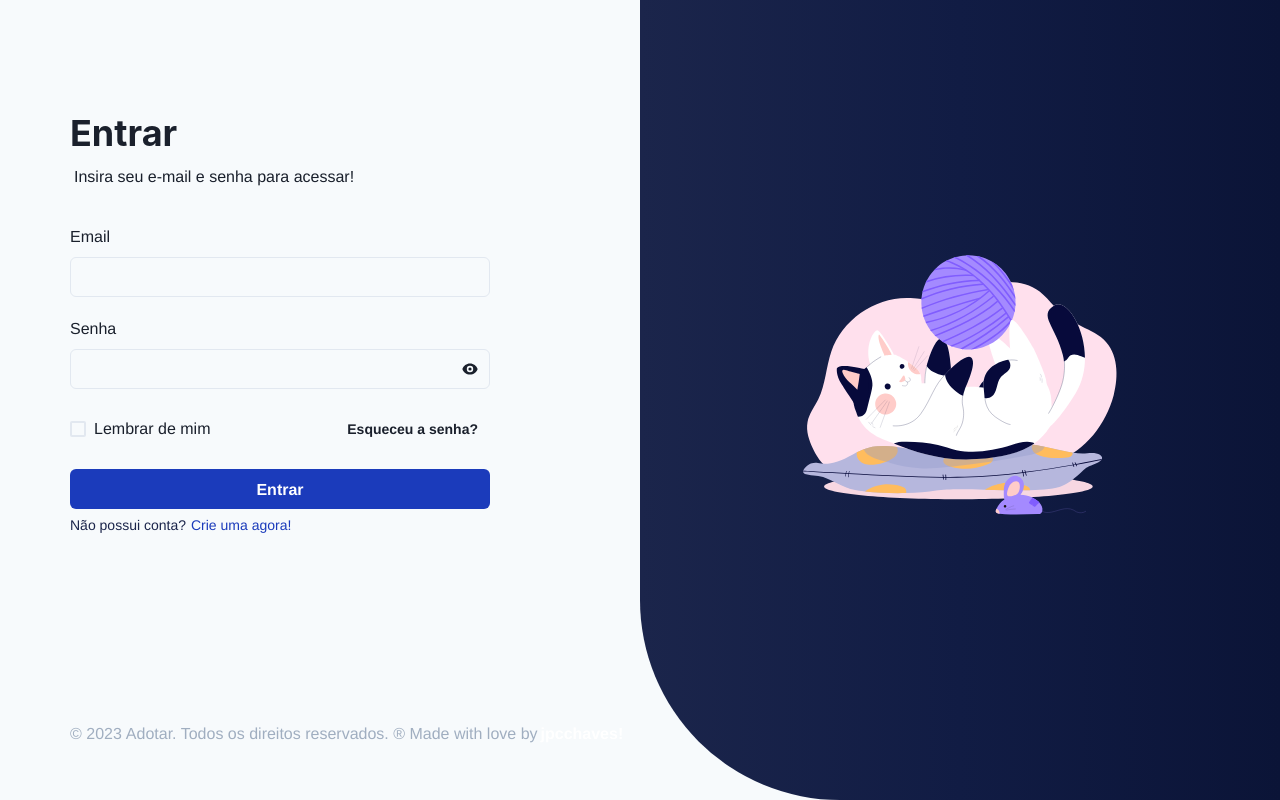
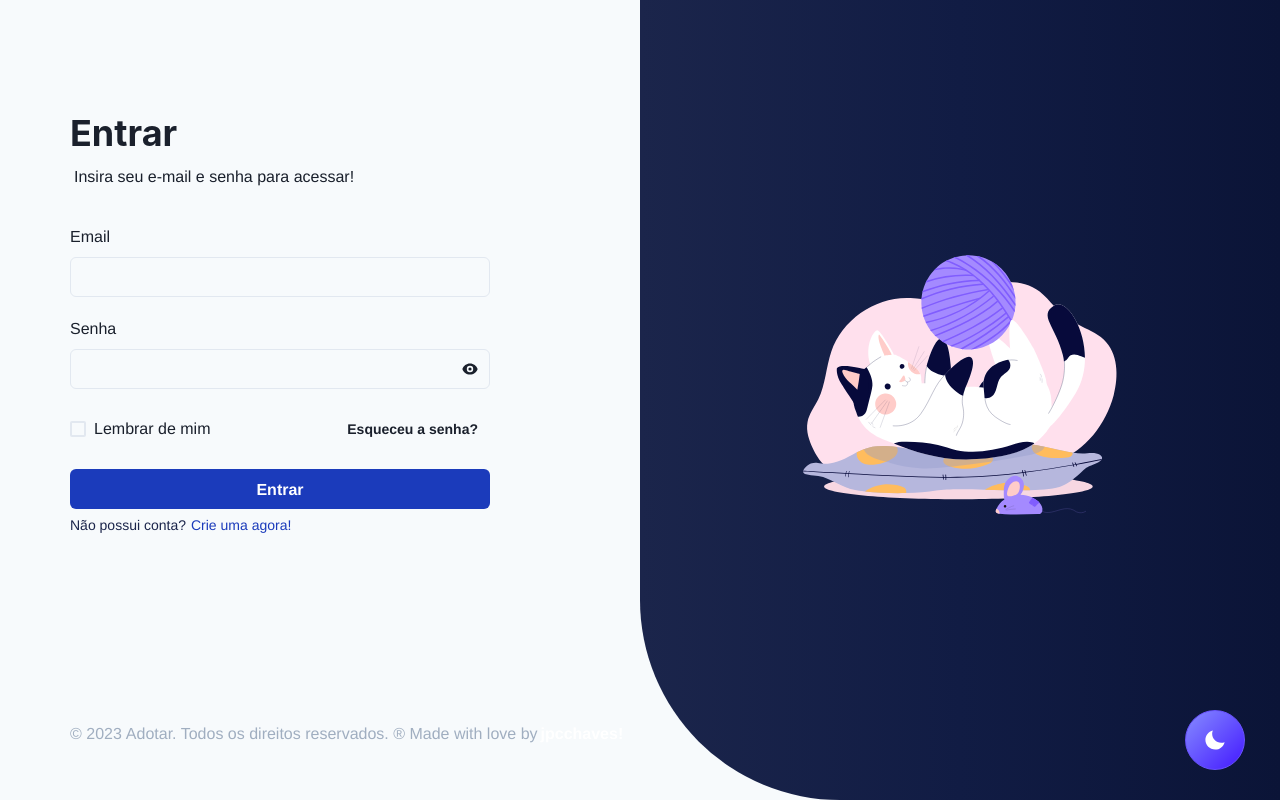
Before and after one commit to netosantosbr/adotar-front, a React (Vite) app: page /auth in a window 1280 px wide. Built offline with nearby package versions, Linux system fonts and the light colour scheme; no server answers.

Commit message:
feat: add theme toggle in auth layout

```diff
--- a/src/app/layout/auth/AuthLayout.tsx
+++ b/src/app/layout/auth/AuthLayout.tsx
@@ -5,6 +5,7 @@ import { Box, Flex } from "@chakra-ui/react";
 import Lottie from "lottie-react";
 import { authAnimation } from "../../assets";
 import FooterAuth from "../../components/footerAuth";
+import ThemeToggle from "../../components/themeToggle";
 
 interface IProps {
   children: ReactNode;
@@ -13,6 +14,8 @@ interface IProps {
 const AuthLayout = ({ children }: IProps) => {
   return (
     <Flex position='relative' h='max-content'>
+      <ThemeToggle />
+
       <Flex
         h={{
           sm: "initial",
```
